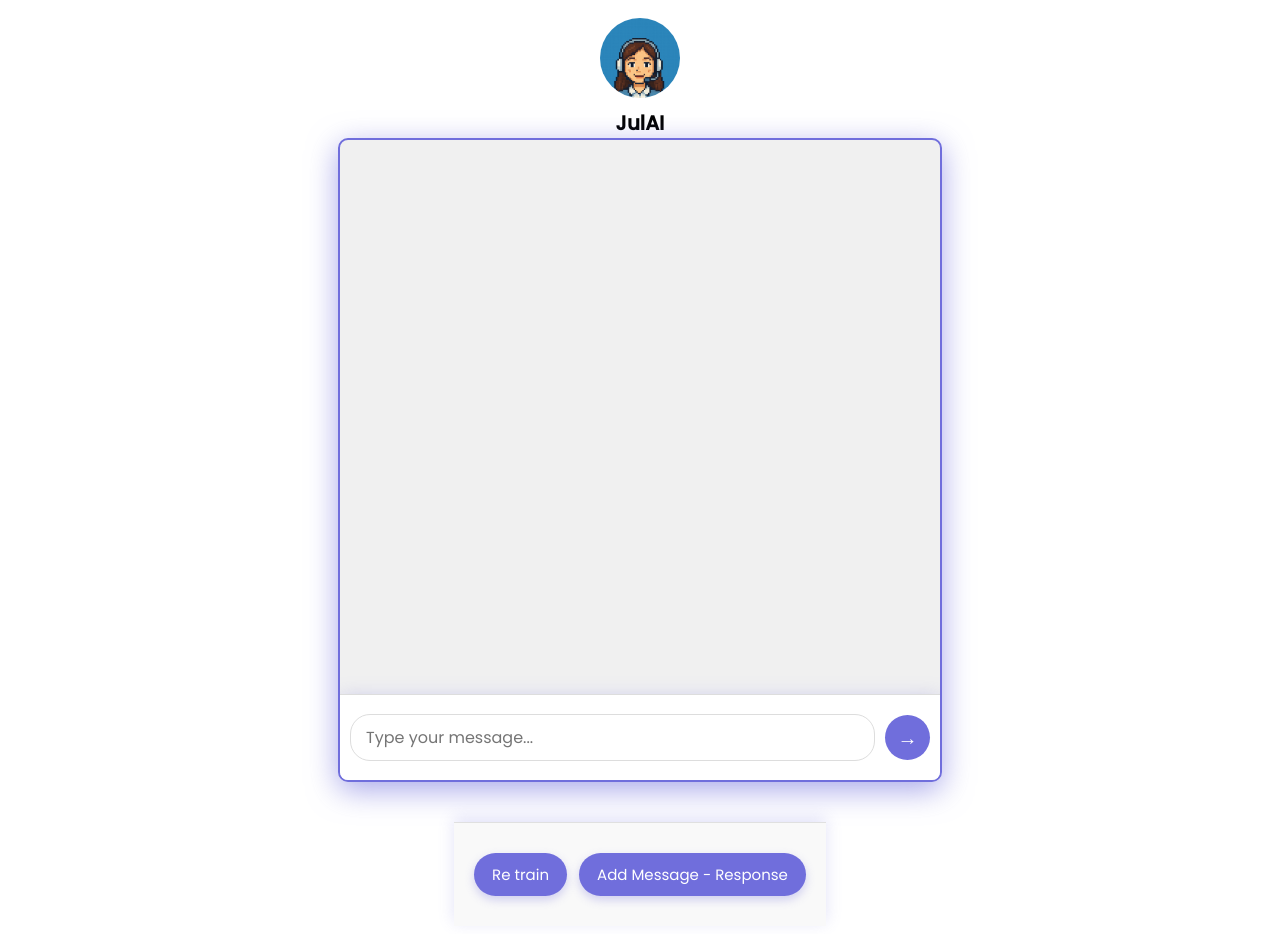
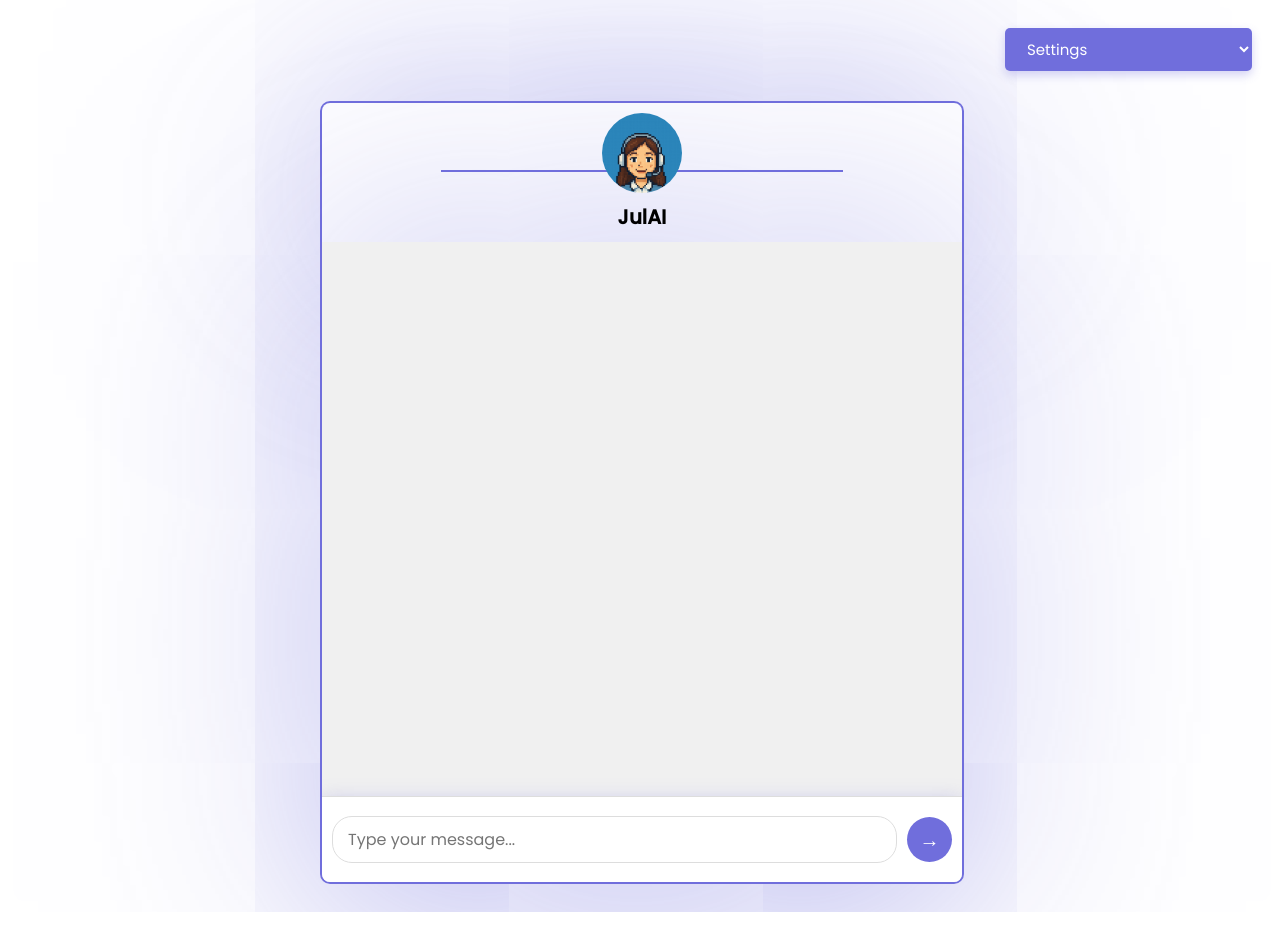
Before and after one commit to Gabrielkaos/MessagingApp, a Django app: template chat_app/templates/chat_app/chatbox.html in a window 1280 px wide. After the commit the page ends 912 px from the top, so only its background shows below. Run offline with Django 4.2, Linux system fonts and the light colour scheme; the template is opened without the code that fills it: most values are stand-ins (such as "Sample title", 1, 10 or a date in 2020); parts of the project's set-up code (start-up, migrations or seed data) failed here and were passed over.

Commit message:
improve ui overall

```diff
--- a/chat_app/static/chat_app/css/style.css
+++ b/chat_app/static/chat_app/css/style.css
@@ -8,6 +8,7 @@
 /* Apply globally */
 body {
     font-family: 'Poppins', sans-serif;
+    min-height: 100vh;
 }
 
 /* Specifically to chat */
@@ -18,6 +19,19 @@ body {
     font-family: 'Poppins', sans-serif;
 }
 
+.chat-header {
+    width: 50vw;
+}
+
+
+.ai-title-hr{
+    z-index: -100;
+    margin-top: -20px;
+    margin-bottom: 30px;
+    border: 1.5px solid #706edc; /* Violet border */
+    width: 400px;
+
+}
 
 /* Container setup */
 .container {
@@ -32,7 +46,22 @@ body {
     text-align: center;
     margin-bottom: 0px;
     margin-top: 10px;
+    box-shadow: 0 20px 10000px rgba(112, 110, 220, 0.6);
+
+
+    width: 100%;
+    border-radius: 10px 10px 0px 0px;
+    border: 2px solid #706edc;
+    padding: 10px 0px;
+    display: flex;
+    align-items: center;
+    justify-content: center;
+    border-bottom: none;
+
+
 }
+
+
 
 .ai-image {
     width: 80px;  /* Make the image smaller */
@@ -46,11 +75,7 @@ body {
     margin-bottom: 20px;
 }
 
-/* Footer section (form and button) */
-.footer {
-    text-align: center;
-    margin-top: 20px;
-}
+
 
 h1{
     margin-bottom: 0px;
@@ -81,16 +106,17 @@ button:hover {
 /* Chat Container */
 .chat-container {
     width: 100%;
-    min-width: 600px;
-    max-width: 600px;
+    /* min-width: 600px;
+    max-width: 600px; */
     margin: 0 auto;
     display: flex;
     flex-direction: column;
     justify-content: flex-end;
     height: 80vh; /* Adjust height */
     background-color: #f0f0f0;
-    border-radius: 10px;
-    box-shadow: 0 8px 30px rgba(112, 110, 220, 0.6);  /* Wider purple shadow */
+    border-radius:0px 0px 10px 10px;
+    border-top: none !important;
+    box-shadow: 0 20px 10000px rgba(112, 110, 220, 0.6);  /* Wider purple shadow */
     overflow: hidden;
     border: 2px solid #706edc;  /* Border color updated */
 }
@@ -200,14 +226,17 @@ button:hover {
 
 
 .footer {
+    text-align: center;
+    margin-top: 0px;
     display: flex;
     gap: 12px;
     padding: 20px;
-    justify-content: center;
-    background-color: #f9f9f9;
-    border-top: 1px solid #e0e0e0;
-    box-shadow: 0 -4px 15px rgba(112, 110, 220, 0.2);
+    justify-content: right;
     font-family: 'Poppins', sans-serif;
+    position: sticky;
+    top: 0;
+    right: 0;
+    z-index: 1000;
 }
 
 /* Buttons */
@@ -215,7 +244,7 @@ button:hover {
     background-color: #706edc;
     color: white;
     border: none;
-    border-radius: 25px;
+    border-radius: 5px;
     padding: 10px 18px;
     font-family: 'Poppins', sans-serif;
     font-size: 15px;
--- a/chat_app/templates/chat_app/base.html
+++ b/chat_app/templates/chat_app/base.html
@@ -12,6 +12,21 @@
     <title>Ask JulAi</title>
 </head>
 <body>
+    <div class="footer">
+        <form id="retrainForm" action="{% url 'chat_app:train' %}" method="post">
+            {% csrf_token %}
+            <!-- We'll trigger this form via JavaScript -->
+        </form>
+
+        <select id="footerDropdown" class="footer-button" onchange="handleFooterAction(this)">
+            <option value="" disabled selected>Settings</option>
+            <option value="retrain">Re train</option>
+            <option value="openModal">Add Message - Response</option>
+        </select>
+
+        <!-- Keep modal trigger button hidden -->
+        <button id="openModalBtn" class="footer-button" style="display: none;">Add Message - Response</button>
+    </div>
 
     <div id="attendanceModal" class="modal" style="display: none;">
         <span id="closeModalBtn" class="close">
@@ -46,9 +61,11 @@
 
 
 <div class="container">
+    <div class="chat-header">
         <div class="header">
             <div class="ai-title">
                 <img class="ai-image" src="{% static 'chat_app/img/smiling.png' %}" alt="AI Image">
+                <hr class="ai-title-hr">
                 <h1>JulAI</h1>
             </div>
         </div>
@@ -57,16 +74,7 @@
             {% block content %}
             {% endblock content %}
         </div>
-
-    <div class="footer">
-        <form action="{% url 'chat_app:train' %}" method="post">
-            {% csrf_token %}
-            <button type="submit" class="footer-button">Re train</button>
-        </form>
-
-        <button id="openModalBtn" class="footer-button">Add Message - Response</button>
     </div>
-
 </div>
 <script src="{% static 'chat_app/js/modal.js' %}"></script>
 
@@ -86,6 +94,22 @@
                 theme: "classic"
             });
         });
+
+
+        function handleFooterAction(select) {
+            const value = select.value;
+
+            if (value === "retrain") {
+                document.getElementById("retrainForm").submit();
+            } else if (value === "openModal") {
+                document.getElementById("openModalBtn").click();
+            }
+
+            // Reset dropdown after action
+            select.selectedIndex = 0;
+        }
+
+
     </script>
 
 
--- a/chat_app/templates/chat_app/chatbox.html
+++ b/chat_app/templates/chat_app/chatbox.html
@@ -2,6 +2,7 @@
 
 {% block content %}
     <div class="chat-container">
+
             <div class="chat-messages" id="chatMessages"></div>
 
             <div class="user-input">
@@ -10,6 +11,7 @@
                     &#8594;
                 </button>
             </div>
+
 
     </div>
 
```
Lines whose indentation alone changed are shown as unchanged.
